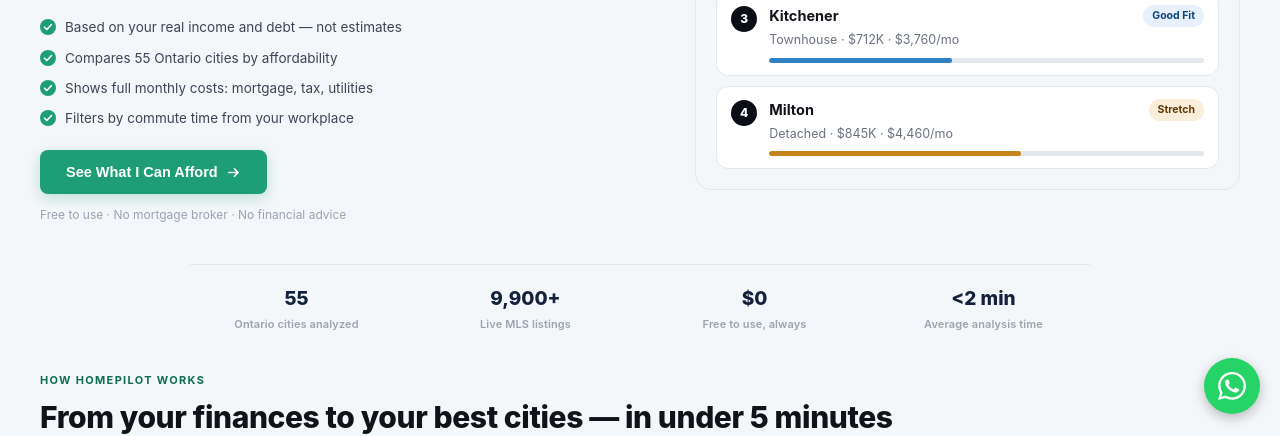
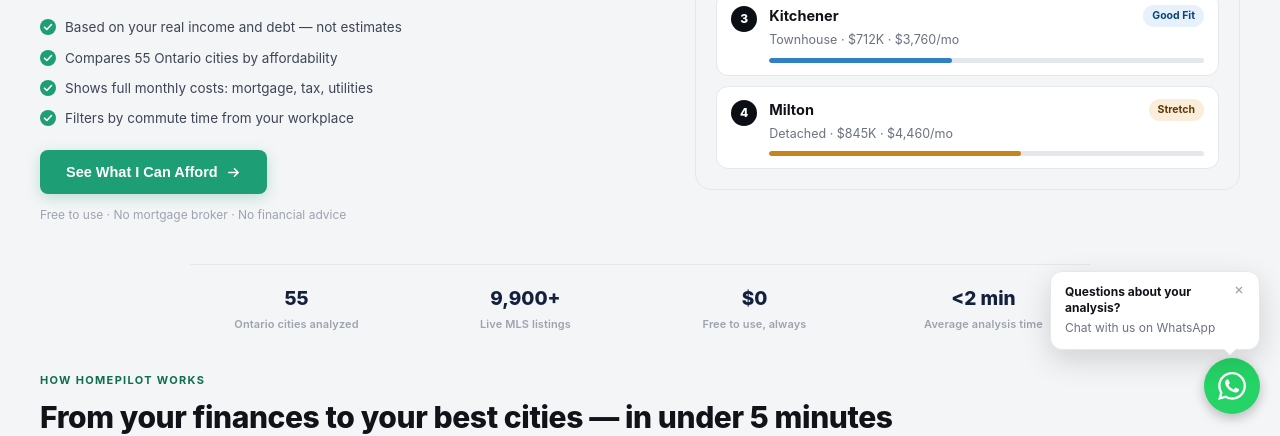
Before and after one commit to Stakharrealty/HomePilot, a website: page index.html in a window 1280 px wide. Shown: the part 366-802 px from the top of the page. Drawn offline with Linux system fonts and the light colour scheme.

Commit message:
Add WhatsApp tooltip bubble ('Questions about your analysis? / Chat with us on WhatsApp'), dismissible, matching v0's whatsapp-button.tsx. Real link/number/target completely untouched.

```diff
--- a/index.html
+++ b/index.html
@@ -25,7 +25,7 @@
   --ink-mid:#3D4555;
   --ink-soft:#6B7280;
   --ink-faint:#9CA3AF;
-  --surface:#F4F7F9;
+  --surface:#F4F5F7;
   --card:#FFFFFF;
   --border:#E4E7EC;
   --border-light:#F0F2F5;
@@ -1639,14 +1639,27 @@
 </script>
 
 <!-- Floating WhatsApp Button -->
+<div id="waWrap" style="position:fixed;bottom:20px;right:20px;z-index:9999;display:flex;flex-direction:column;align-items:flex-end;gap:8px">
+  <div id="waTooltip" style="position:relative;display:flex;align-items:flex-start;gap:8px;background:#fff;border-radius:12px;box-shadow:0 10px 30px rgba(0,0,0,0.15);border:1px solid #E4E7EC;padding:12px 14px;max-width:210px">
+    <div>
+      <p style="font-size:12px;font-weight:700;color:#111318;line-height:1.35;margin:0">Questions about your analysis?</p>
+      <p style="font-size:12px;color:#6B7280;margin:3px 0 0">Chat with us on WhatsApp</p>
+    </div>
+    <button type="button" onclick="document.getElementById('waTooltip').style.display='none'" aria-label="Dismiss message" style="border:none;background:none;cursor:pointer;color:#9CA3AF;padding:0;flex-shrink:0;line-height:0">
+      <svg width="12" height="12" viewBox="0 0 24 24" fill="none" stroke="currentColor" stroke-width="2.5"><line x1="18" y1="6" x2="6" y2="18"/><line x1="6" y1="6" x2="18" y2="18"/></svg>
+    </button>
+    <div style="position:absolute;bottom:-6px;right:22px;width:14px;height:7px;background:#fff;border-bottom:1px solid #E4E7EC;border-right:1px solid #E4E7EC;clip-path:polygon(0 0,100% 0,50% 100%)"></div>
+  </div>
   <a href="https://wa.me/14167258087?text=Hi%20Sandeep%2C%20I%20used%20HomePilot%20and%20want%20to%20see%20homes%20in%20my%20budget."
      target="_blank"
      title="Chat on WhatsApp"
-   style="position:fixed;bottom:20px;right:20px;z-index:9999;display:flex;align-items:center;justify-content:center;width:56px;height:56px;background:#25D366;border-radius:50%;box-shadow:0 4px 12px rgba(0,0,0,0.25);text-decoration:none;transition:transform 0.2s"
-   onmouseover="this.style.transform='scale(1.1)'" onmouseout="this.style.transform='scale(1)'">
+     style="display:flex;align-items:center;justify-content:center;width:56px;height:56px;background:#25D366;border-radius:50%;box-shadow:0 4px 12px rgba(0,0,0,0.25);text-decoration:none;transition:transform 0.2s"
+     onmouseover="this.style.transform='scale(1.1)'" onmouseout="this.style.transform='scale(1)'"
+     onclick="var t=document.getElementById('waTooltip'); if(t) t.style.display='none';">
     <svg width="28" height="28" viewBox="0 0 24 24" fill="white" xmlns="http://www.w3.org/2000/svg">
       <path d="M17.472 14.382c-.297-.149-1.758-.867-2.03-.967-.273-.099-.471-.148-.67.15-.197.297-.767.966-.94 1.164-.173.199-.347.223-.644.075-.297-.15-1.255-.463-2.39-1.475-.883-.788-1.48-1.761-1.653-2.059-.173-.297-.018-.458.13-.606.134-.133.298-.347.446-.52.149-.174.198-.298.298-.497.099-.198.05-.371-.025-.52-.075-.149-.669-1.612-.916-2.207-.242-.579-.487-.5-.669-.51-.173-.008-.371-.01-.57-.01-.198 0-.52.074-.792.372-.272.297-1.04 1.016-1.04 2.479 0 1.462 1.065 2.875 1.213 3.074.149.198 2.096 3.2 5.077 4.487.709.306 1.262.489 1.694.625.712.227 1.36.195 1.871.118.571-.085 1.758-.719 2.006-1.413.248-.694.248-1.289.173-1.413-.074-.124-.272-.198-.57-.347m-5.421 7.403h-.004a9.87 9.87 0 01-5.031-1.378l-.361-.214-3.741.982.998-3.648-.235-.374a9.86 9.86 0 01-1.51-5.26c.001-5.45 4.436-9.884 9.888-9.884 2.64 0 5.122 1.03 6.988 2.898a9.825 9.825 0 012.893 6.994c-.003 5.45-4.437 9.884-9.885 9.884m8.413-18.297A11.815 11.815 0 0012.05 0C5.495 0 .16 5.335.157 11.892c0 2.096.547 4.142 1.588 5.945L.057 24l6.305-1.654a11.882 11.882 0 005.683 1.448h.005c6.554 0 11.89-5.335 11.893-11.893a11.821 11.821 0 00-3.48-8.413z"/>
     </svg>
   </a>
+</div>
 </body>
 </html>
```
Lines whose indentation alone changed are shown as unchanged.
